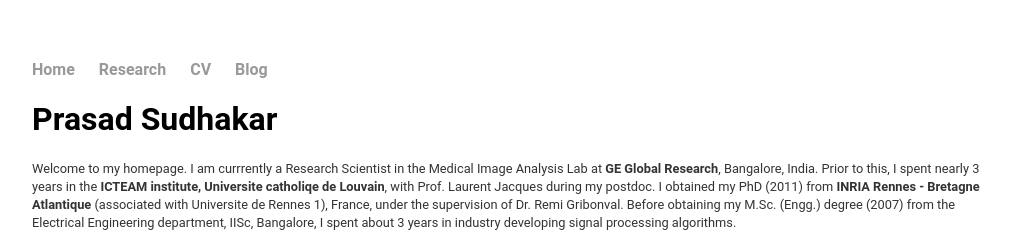
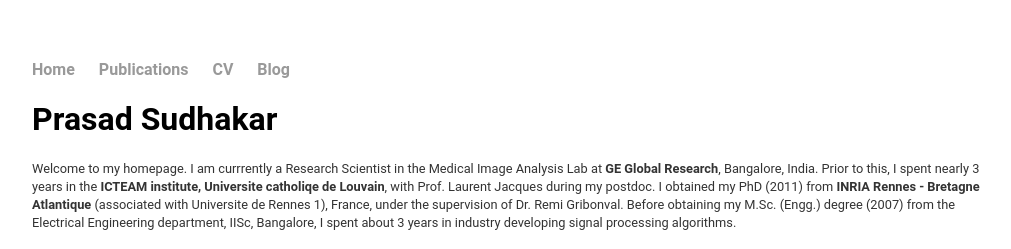
Before and after one commit to psudhaka/psudhaka.github.io, a Jekyll site: the page built from index.html, in a window 1280 px wide. Shown: the top 249 px of the page, without its empty margins (128-1139 px from the left). Built offline with Jekyll 4.4.1, drawn with Linux system fonts in a browser that asks for light colours.

Commit message:
Update default.html

```diff
--- a/_layouts/default.html
+++ b/_layouts/default.html
@@ -9,7 +9,7 @@
 			<nav>
 	    		<ul>
 	        		<li><a href="/">Home</a></li>
-		        	<li><a href="/research">Research</a></li>
+		        	<li><a href="/research">Publications</a></li>
 	        		<li><a href="/CV_PSudhakar.pdf">CV</a></li>
 	        		<li><a href="/blog">Blog</a></li>
 	    		</ul>
```
